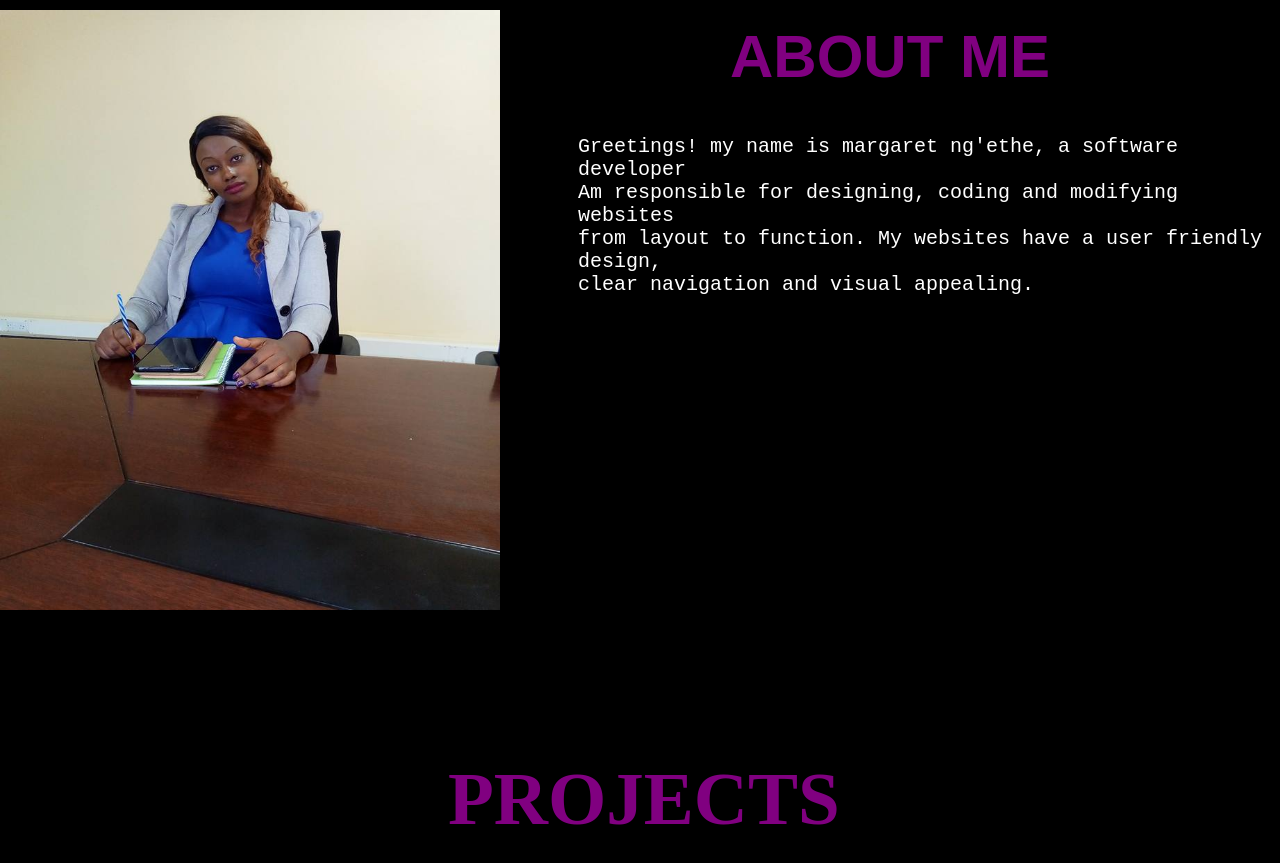
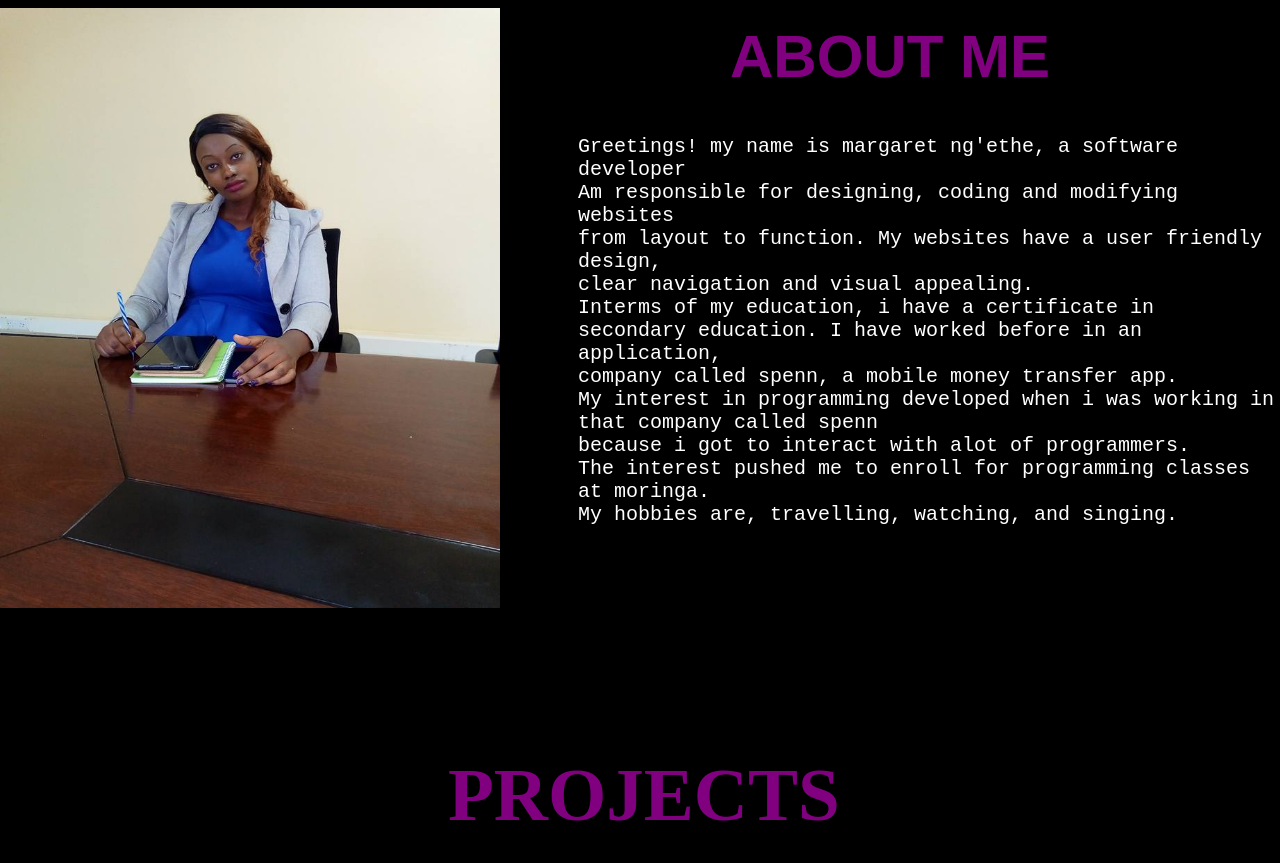
Before and after one commit to mag49/My-portfolio, a plain HTML site: page index.html in a window 1280 px wide. Shown: the part 960-1823 px from the top of the page. Drawn offline with Linux system fonts and the light colour scheme.

Commit message:
add paragraph of my interest in about me section

```diff
--- a/css/styles.css
+++ b/css/styles.css
@@ -84,9 +84,9 @@ nav>ul>li>ul{
 .about-details >p{
     font-size:20px;
     font-family: 'Courier New', Courier, monospace;
-    margin-left: 10%;
-    padding-bottom: 40%;
+    margin-left: 10%;;
     color:white;
+    padding-bottom: 10%;
 }
 .container1{
     display:flex;
--- a/index.html
+++ b/index.html
@@ -33,8 +33,10 @@
                             <h3>ABOUT ME</h3>
                         </div>
             <P>Greetings! my name is margaret ng'ethe, a software developer<br>Am responsible for designing, coding and modifying websites<br>from layout
-                to function. My websites have a user friendly design,<br> clear navigation and visual appealing.
-            </P>
+                to function. My websites have a user friendly design,<br> clear navigation and visual appealing. <br>Interms of my education, i have a certificate in<br>
+                secondary education. I have worked before in an application,<br>company called spenn, a mobile money transfer app.<br>
+            My interest in programming developed when i was working in that company called spenn<br>because i got to interact with alot of programmers.<br>
+            The interest pushed me to enroll for programming classes at moringa. <br>My hobbies are, travelling, watching, and singing.</p>
              </div>
         </div>
     </section>
```
